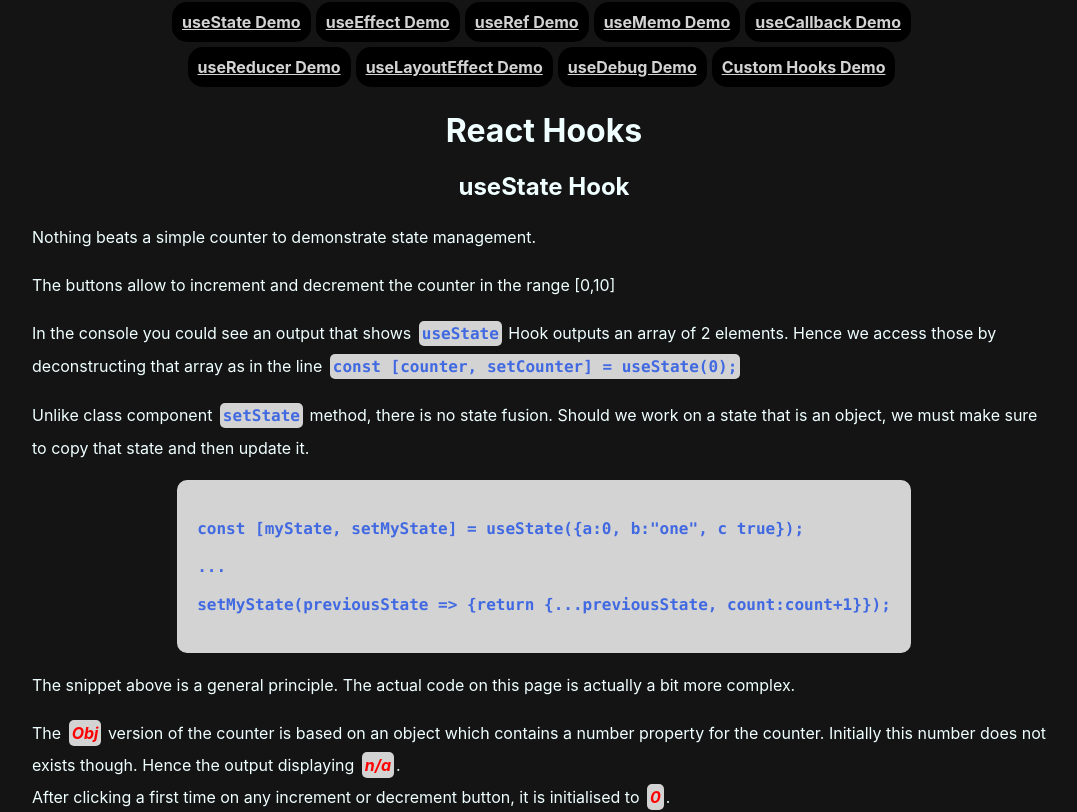
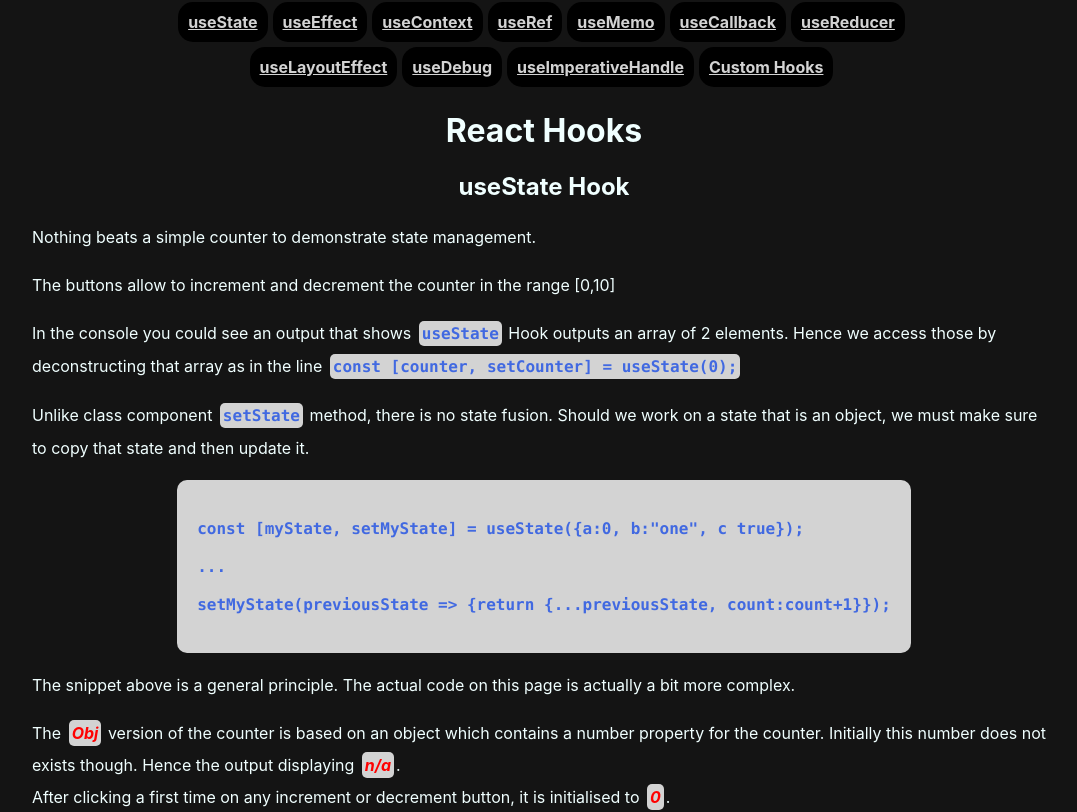
Before and after one commit to UchiTesting/UT-React-Hooks, a React (Create React App) app: page / in a window 1280 px wide. Shown: the top 812 px of the page, without its empty margins (96-1173 px from the left). Built offline with nearby package versions, Linux system fonts and the light colour scheme.

Commit message:
Added 2 new hooks and updated NavBar and routing accordingly

```diff
--- a/src/App.js
+++ b/src/App.js
@@ -10,6 +10,8 @@
 import UseLayoutEffectDemo from './components/UseLayoutEffectDemo';
 import UseDebugDemo from './components/UseDebugDemo';
 import UseCustomDemo from './components/UseCustomDemo';
+import UseContextDemo from './components/UseContextDemo';
+import UseImperativeHandleDemo from './components/UseImperativeHandle';
 
 function App(props) {
   return (
@@ -20,12 +22,14 @@
         <Route path="/" element={<UseStateDemo />} />
         <Route path="use-state" element={<UseStateDemo />} />
         <Route path="use-effect" element={<UseEffectDemo />} />
+        <Route path="use-context" element={<UseContextDemo />} />
         <Route path="use-ref" element={<UseRefDemo />} />
         <Route path="use-callback" element={<UseCallbackDemo />} />
         <Route path="use-reducer" element={<UseReducerDemo />} />
         <Route path="use-memo" element={<UseMemoDemo />} />
         <Route path="use-layout-effect" element={<UseLayoutEffectDemo />} />
         <Route path="use-debug" element={<UseDebugDemo />} />
+        <Route path="use-imperative-handle" element={<UseImperativeHandleDemo />} />
         <Route path="use-custom" element={<UseCustomDemo />} />
       </Routes>
 
--- a/src/components/NavBar.jsx
+++ b/src/components/NavBar.jsx
@@ -3,16 +3,18 @@
 const NavBar = () => {
     return (
         <nav>
-            <Link to="/use-state">useState Demo</Link>
-            <Link to="/use-effect">useEffect Demo</Link>
-            <Link to="/use-ref">useRef Demo</Link>
-            <Link to="/use-memo">useMemo Demo</Link>
-            <Link to="/use-callback">useCallback Demo</Link>
+            <Link to="/use-state">useState</Link>
+            <Link to="/use-effect">useEffect</Link>
+            <Link to="/use-context">useContext</Link>
+            <Link to="/use-ref">useRef</Link>
+            <Link to="/use-memo">useMemo</Link>
+            <Link to="/use-callback">useCallback</Link>
+            <Link to="/use-reducer">useReducer</Link>
             <br />
-            <Link to="/use-reducer">useReducer Demo</Link>
-            <Link to="/use-layout-effect">useLayoutEffect Demo</Link>
-            <Link to="/use-debug">useDebug Demo</Link>
-            <Link to="/use-custom">Custom Hooks Demo</Link>
+            <Link to="/use-layout-effect">useLayoutEffect</Link>
+            <Link to="/use-debug">useDebug</Link>
+            <Link to="/use-imperative-handle">useImperativeHandle</Link>
+            <Link to="/use-custom">Custom Hooks</Link>
         </nav>)
 }
 
--- /dev/null
+++ b/src/components/UseContextDemo.jsx
@@ -0,0 +1,7 @@
+const UseContextDemo = () => {
+    return (<div>
+        <h2>useContext Hook</h2>
+    </div>);
+}
+
+export default UseContextDemo;
--- /dev/null
+++ b/src/components/UseImperativeHandle.jsx
@@ -0,0 +1,7 @@
+const UseImperativeHandleDemo = () => {
+    return (<div>
+        <h2>useImperativeHandle Hook</h2>
+    </div>);
+}
+
+export default UseImperativeHandleDemo;
```
